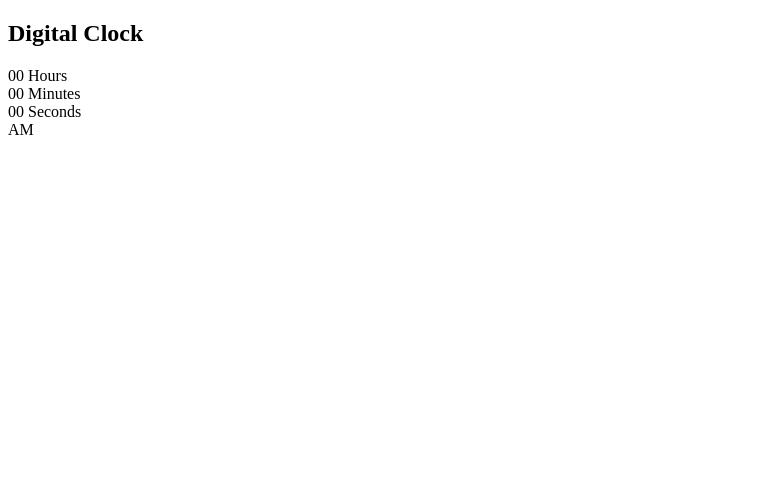
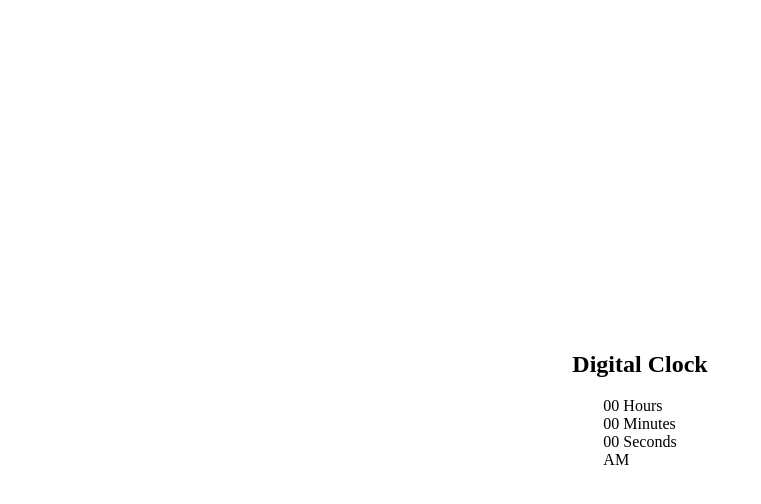
Before and after one commit to OkoroaforKelechiDivine/digitalClock, a plain HTML site: page index.html in a window 1280 px wide. Shown: the whole page, without its empty margins (0-761 px from the left). Drawn offline with Linux system fonts and the light colour scheme.

Commit message:
fixing style.css

```diff
--- a/index.html
+++ b/index.html
@@ -3,6 +3,7 @@
 <head>
     <meta charset="UTF-8">
     <title>Digital Clock</title>
+    <link rel="stylesheet" href="style.css">
 </head>
 <body>
 
--- a/style.css
+++ b/style.css
@@ -0,0 +1,9 @@
+body{
+    margin: 0;
+    display: flex;
+    flex-direction: column;
+    align-items: center;
+    height: 100vh;
+    justify-content: center;
+    background: url("");
+}
```
